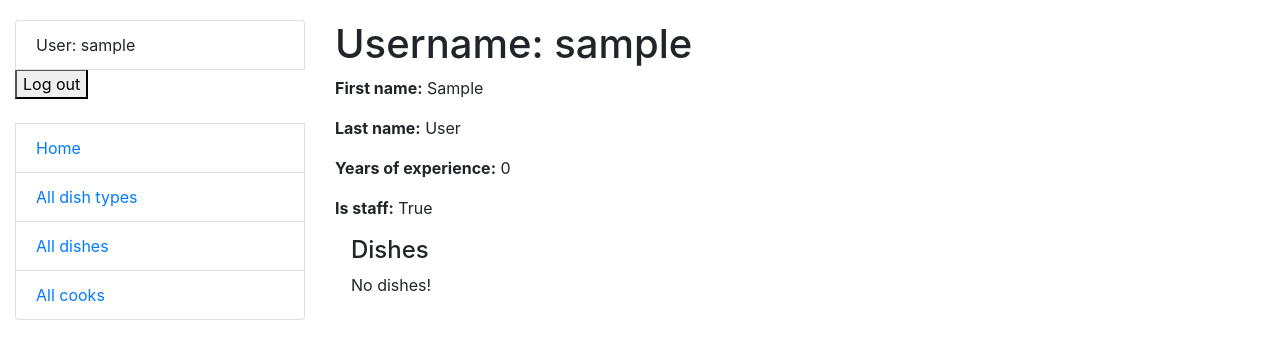
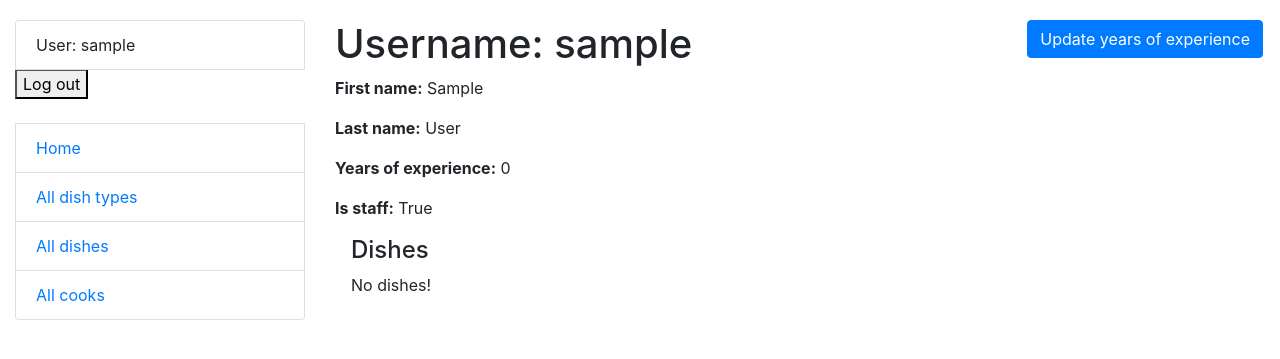
Before and after one commit to Dmitriy527/restaurant-kitchen-mate, a Django app: page /cooks/1/ in a window 1280 px wide. Shown: the top 359 px of the page. Run offline with Django 5.2, Linux system fonts and the light colour scheme; the visitor is signed in with stand-in values (Sample User, id 1); data comes from the database, SQL or seed files in the repository; data that the repository does not hold is empty; some libraries are stand-ins or nearby versions.

Commit message:
Create button 'Update years of experience' on page 'cook_detail.html'

```diff
--- a/templates/kitchen/cook_detail.html
+++ b/templates/kitchen/cook_detail.html
@@ -3,6 +3,9 @@
 {% block content %}
   <h1>
     Username: {{ cook.username }}
+    <a href="{% url 'kitchen_core:cooks-update' pk=cook.id %}" class="btn btn-primary link-to-page">
+      Update years of experience
+    </a>
   </h1>
 
   <p><strong>First name:</strong> {{ cook.first_name }}</p>
```
